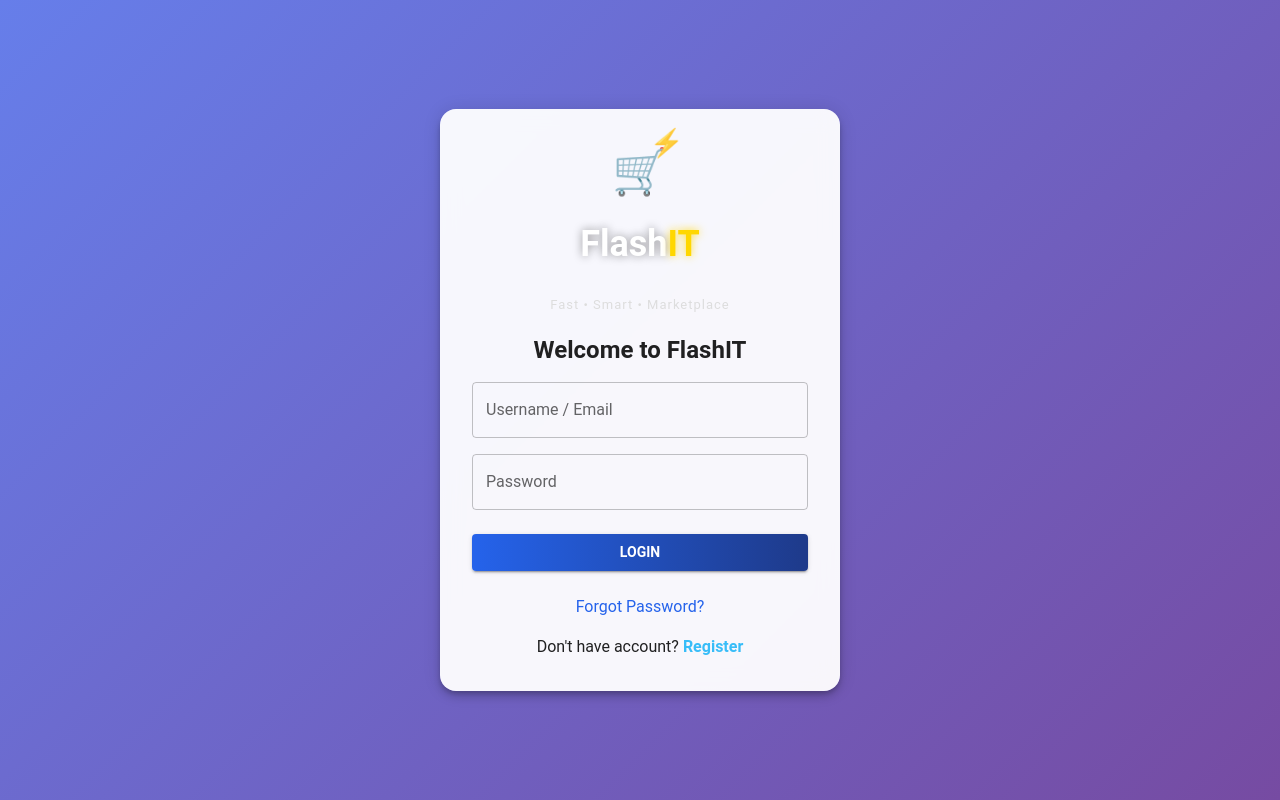
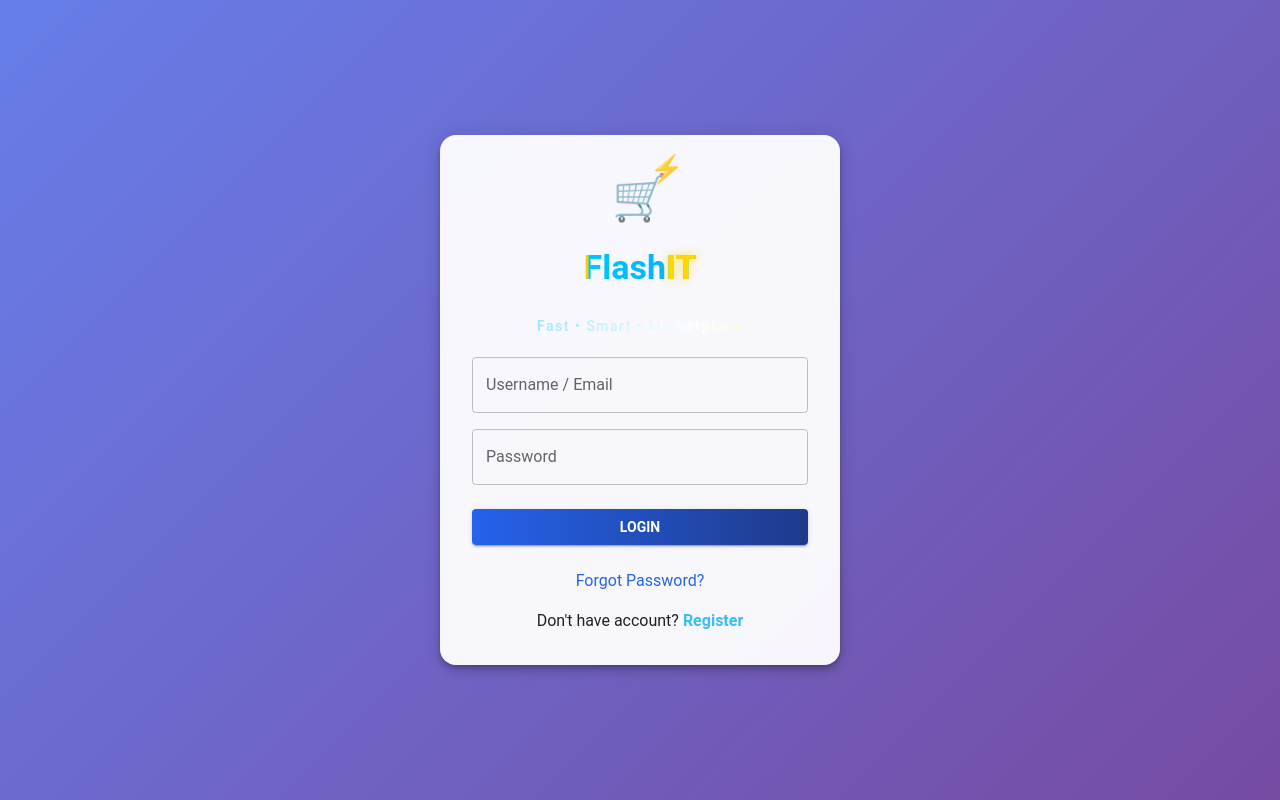
Before and after one commit to Adumongali-Anil/flashIT-marketplace, a React (Create React App) app in the folder stalls-frontend/: page / in a window 1280 px wide. Built offline with nearby package versions, Linux system fonts and the light colour scheme.

Commit message:
fix logo 2.0 and login page

```diff
--- a/stalls-frontend/public/index.html
+++ b/stalls-frontend/public/index.html
@@ -2,7 +2,7 @@
 <html lang="en">
   <head>
     <meta charset="utf-8" />
-    <link rel="icon" href="%PUBLIC_URL%/FlashITlogo.png" />
+    <link rel="icon" href="%PUBLIC_URL%/favicon.png" />
     <meta name="viewport" content="width=device-width, initial-scale=1" />
     <meta name="theme-color" content="#000000" />
     <meta
--- a/stalls-frontend/src/components/FlashITPremiumLogo.css
+++ b/stalls-frontend/src/components/FlashITPremiumLogo.css
@@ -24,11 +24,14 @@
 
 /* 🔥 Text */
 .text {
-  font-size: 36px;
+  font-size: 34px;
   font-weight: bold;
   margin-top: 8px;
-  color: white; /* ✅ solid visible text */
-  text-shadow: 0 0 10px rgba(0,0,0,0.4);
+  background: linear-gradient(90deg, #00c6ff, #0072ff, #ffcc00);
+  background-size: 200%;
+  -webkit-background-clip: text;
+  -webkit-text-fill-color: transparent;
+  animation: gradientMove 3s infinite linear;
 }
 
 /* Highlight IT */
@@ -40,10 +43,23 @@
 
 /* ✨ Tagline */
 .tagline {
-  font-size: 13px;
-  color: #ddd;
-  margin-top: 5px;
-  letter-spacing: 1px;
+  font-size: 14px;
+  font-weight: 500;
+  margin-top: 6px;
+  letter-spacing: 1.5px;
+
+  /* 🌈 Gradient Text */
+  background: linear-gradient(90deg, #00c6ff, #ffffff, #ffd700);
+  background-size: 200%;
+
+  -webkit-background-clip: text;
+  -webkit-text-fill-color: transparent;
+
+  /* ✨ Glow Effect */
+  text-shadow: 0 0 8px rgba(255,255,255,0.6);
+
+  /* 🔥 Animation */
+  animation: shine 3s linear infinite;
 }
 
 /* 🔥 Animations */
@@ -68,3 +84,18 @@
   from { opacity: 0; transform: translateY(-10px); }
   to { opacity: 1; transform: translateY(0); }
 }
+
+@keyframes shine {
+  0% {
+    background-position: 0%;
+    text-shadow: 0 0 5px rgba(255,255,255,0.4);
+  }
+  50% {
+    background-position: 100%;
+    text-shadow: 0 0 15px rgba(255,255,255,0.9);
+  }
+  100% {
+    background-position: 0%;
+    text-shadow: 0 0 5px rgba(255,255,255,0.4);
+  }
+}
--- a/stalls-frontend/src/pages/Login.js
+++ b/stalls-frontend/src/pages/Login.js
@@ -52,9 +52,9 @@ function Login() {
         {/* 🔥 PREMIUM LOGO */}
         <FlashITPremiumLogo />
 
-        <Typography variant="h5" textAlign="center" mb={2} fontWeight="bold">
+        {/* <Typography variant="h5" textAlign="center" mb={2} fontWeight="bold">
           Welcome to FlashIT
-        </Typography>
+        </Typography> */}
 
         {/* <Typography textAlign="center" mb={3} color="text.secondary">
           Fast • Smart • Marketplace
```
Also changed, not shown: stalls-frontend/public/favicon.png (added).
